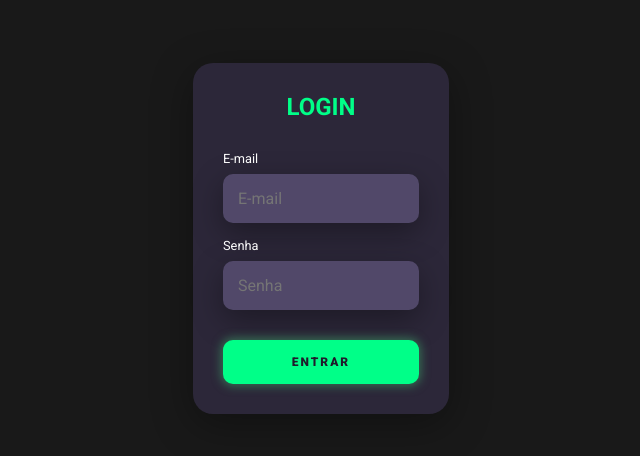
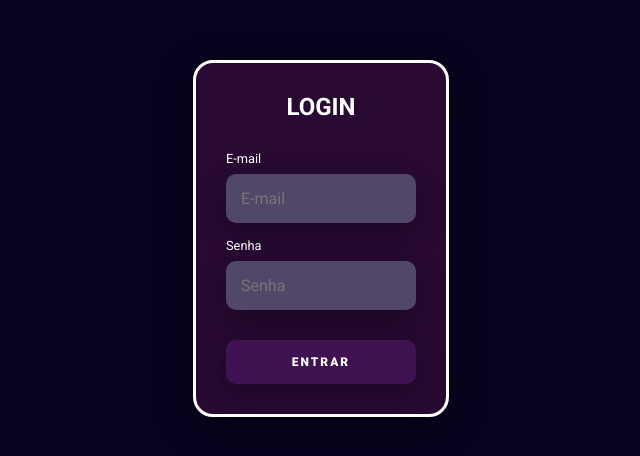
Before and after one commit to ICEI-PUC-Minas-PPLES-TI/plf-es-2024-1-ti1-0385100-inclusao-de-neurodivergentes-tdah, a plain HTML site: page codigo/pages/cadastro/login.html in a window 1280 px wide. Shown: the part 162-618 px from the top of the page, without its empty margins (319-959 px from the left). Drawn offline with Linux system fonts and the light colour scheme.

Commit message:
atualização css login/cadastro

```diff
--- a/codigo/pages/cadastro/cadastro.css
+++ b/codigo/pages/cadastro/cadastro.css
@@ -13,7 +13,7 @@
 .tela-login{
     width: 100vw;
     height: 100vh;
-    background-color: #191919;
+    background-color: #07041e;
     display: flex;
     justify-content: center;
     align-items: center;
@@ -45,7 +45,7 @@ input:hover{
 }
 
 .card{
-    background-color: #2c2739;
+    background-color: #280a33;
     padding: 30px;
     border-radius: 20px;
     display: flex;
@@ -54,17 +54,18 @@ input:hover{
     flex-direction: column;
     box-shadow: 0px 10px 40px #00000056;
     width: 20%;
+    border: 3px solid white;
 }
 h1{
-    color: #00ff88;
+    color: #fff;
     font-weight: 600;
     font-size: 1.5rem;
     margin-bottom: 30px;
 }
 
 .btn-login{
-    background-color: #00ff88;
-    color: #201b2c;
+    background-color: #411252;
+    color: #fff;
     width: 100%;
     padding: 15px;
     font-size: 12px;
@@ -74,12 +75,12 @@ h1{
     border-radius: 10px;
     outline: none;
     border: none;
-    box-shadow: 0px 0px 10px 2px #356f54;
+    box-shadow: 0px 10px 30px #00000056;
     cursor: pointer;
 }
 
 .btn-login:hover{
-    background-color: #45be86;
+    background-color: #641d7e;
     transition: all .4s ease-out;
 }
 
```
